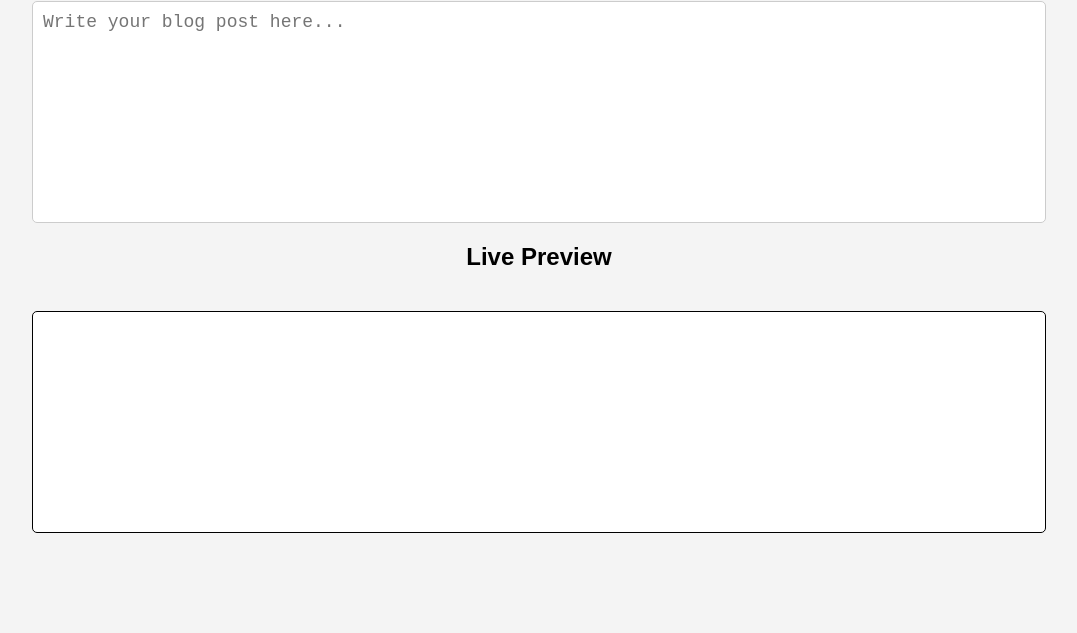
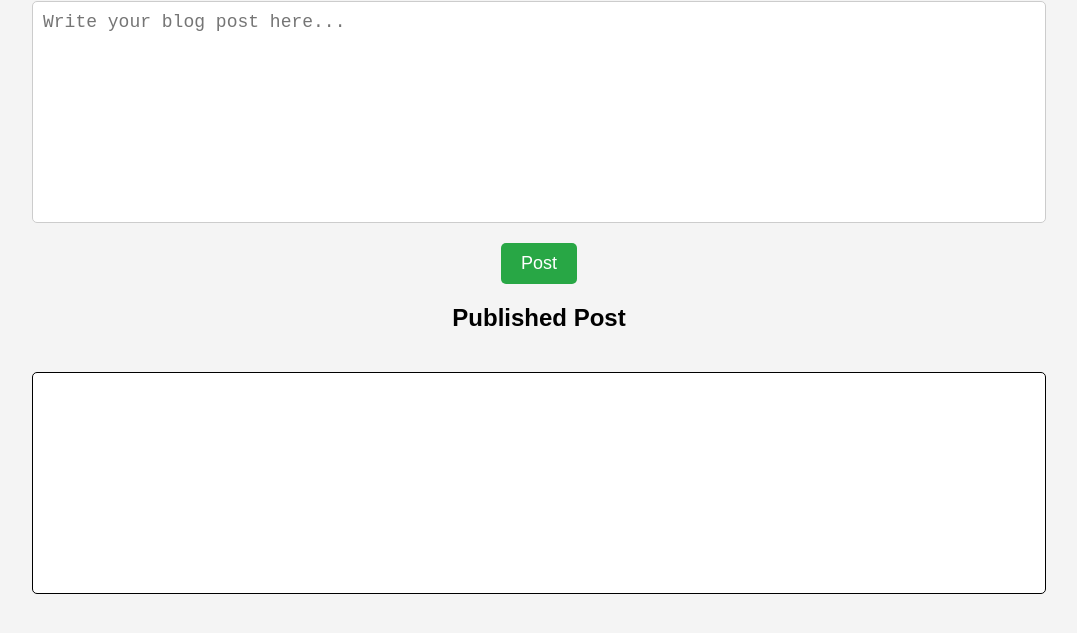
Before and after one commit to hellohacker143/livetext, a plain HTML site: page index.html in a window 1280 px wide. Shown: the part 99-732 px from the top of the page, without its empty margins (101-1178 px from the left). Drawn offline with Linux system fonts and the light colour scheme.

Commit message:
Update index.html

```diff
--- a/index.html
+++ b/index.html
@@ -40,20 +40,36 @@
         h1 {
             text-align: center;
         }
+        button {
+            margin-top: 20px;
+            padding: 10px 20px;
+            font-size: 18px;
+            background-color: #28a745;
+            color: white;
+            border: none;
+            border-radius: 5px;
+            cursor: pointer;
+        }
+        button:hover {
+            background-color: #218838;
+        }
     </style>
 </head>
 <body>
     <h1>Live Blog Editor</h1>
     <textarea id="editor" placeholder="Write your blog post here..."></textarea>
-    <h2>Live Preview</h2>
+    <button id="postButton">Post</button>
+    <h2>Published Post</h2>
     <div id="liveDisplay"></div>
 
     <script>
         const editor = document.getElementById('editor');
         const liveDisplay = document.getElementById('liveDisplay');
+        const postButton = document.getElementById('postButton');
 
-        editor.addEventListener('input', function() {
+        postButton.addEventListener('click', function() {
             liveDisplay.innerHTML = editor.value.replace(/\n/g, '<br>');
+            editor.value = "";
         });
     </script>
 </body>
```
